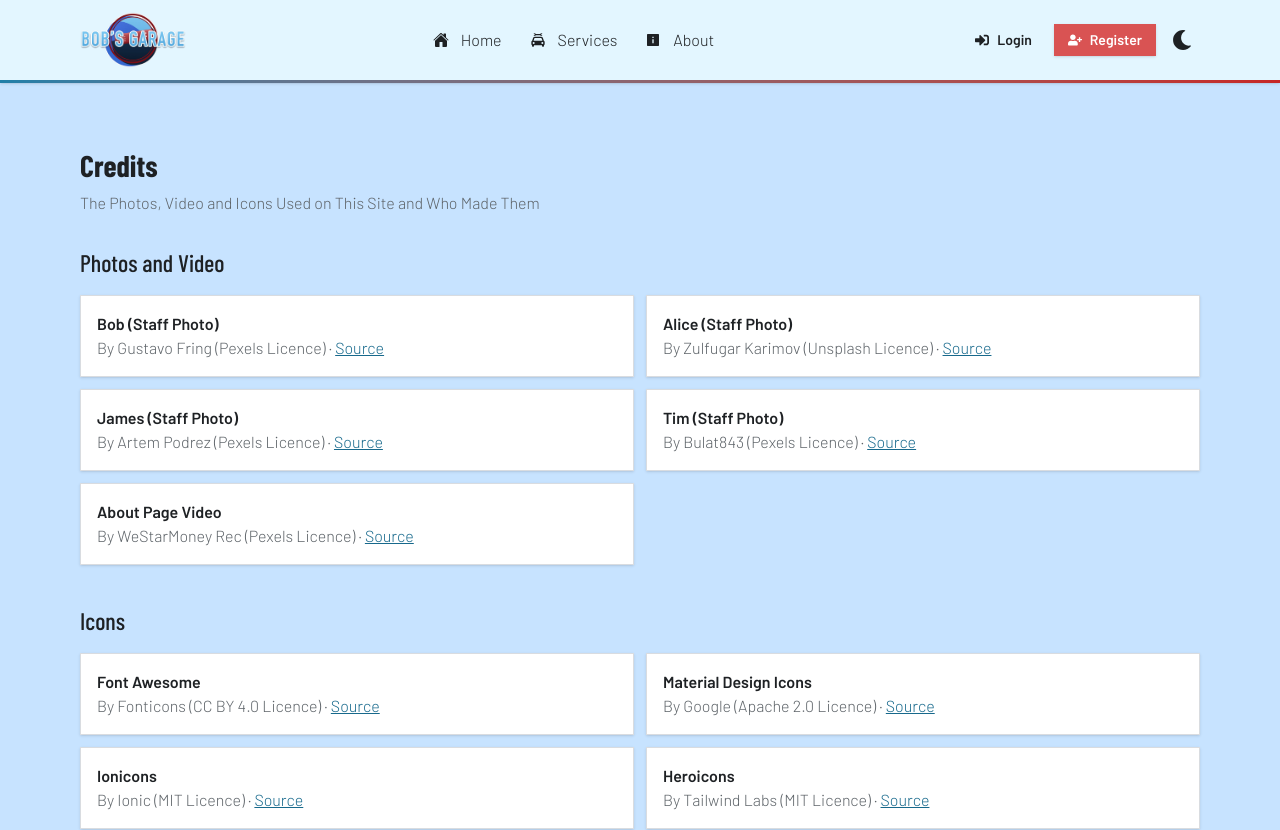
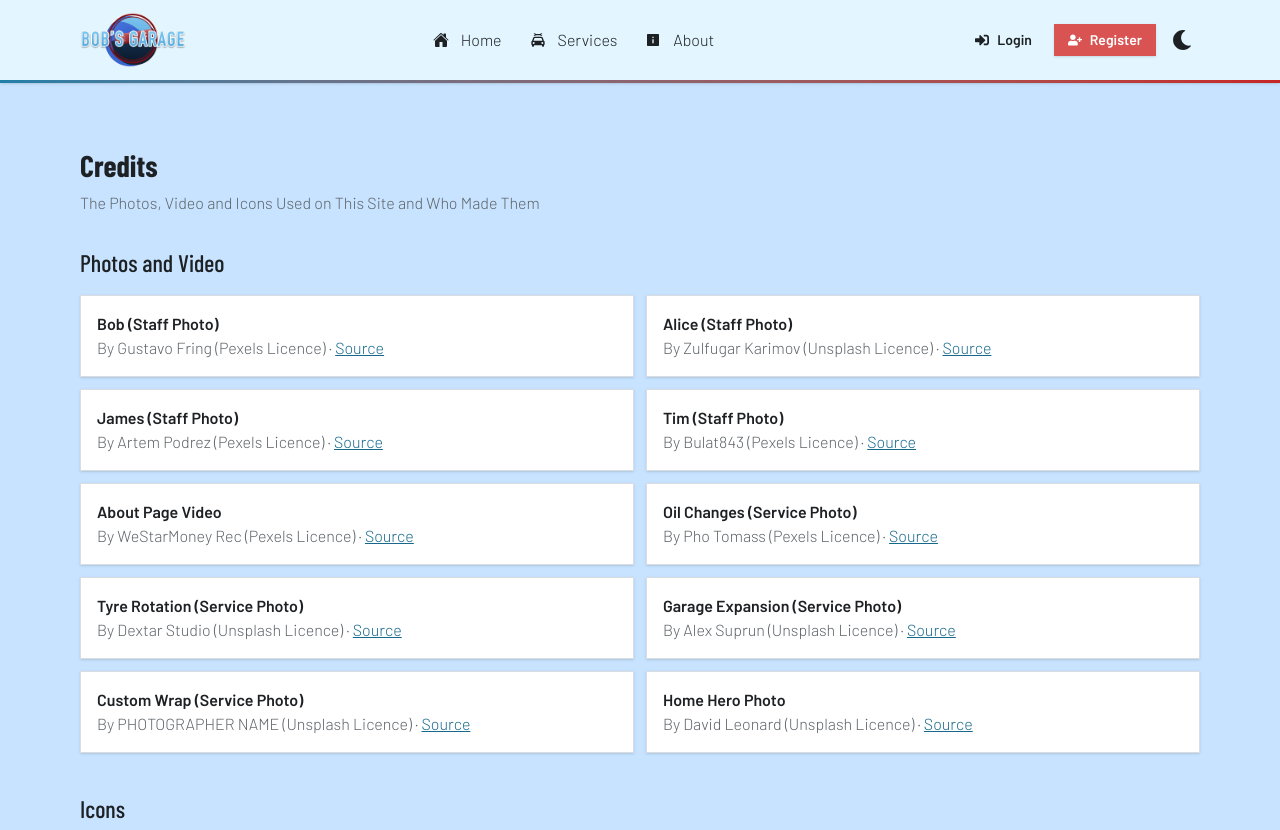
Before and after one commit to TalhahSanim/bobsGarageSystem, a React (Vite) app in the folder client/: page /credits in a window 1280 px wide. Shown: the top 830 px of the page. Built offline with nearby package versions, Linux system fonts and the light colour scheme; no server answers.

Commit message:
implemented and credeits finished

```diff
--- a/client/src/components/pages/Credits.jsx
+++ b/client/src/components/pages/Credits.jsx
@@ -33,10 +33,39 @@ const mediaCredits = [
   {
     item: "About Page Video",
     author: "WeStarMoney Rec",
-    link: "https://www.pexels.com/video/cars-competing-on-a-racing-track-10825298/",
+    link: "PASTE THE PEXELS VIDEO LINK",
     licence: "Pexels",
   },
-  // add the hero photo and each service photo from step 1 here
+  {
+    item: "Oil Changes (Service Photo)",
+    author: "Pho Tomass",
+    link: "https://www.pexels.com/photo/33535698/",
+    licence: "Pexels",
+  },
+  {
+    item: "Tyre Rotation (Service Photo)",
+    author: "Dextar Studio",
+    link: "https://unsplash.com/photos/gW34cv-Ojjs",
+    licence: "Unsplash",
+  },
+  {
+    item: "Garage Expansion (Service Photo)",
+    author: "Alex Suprun",
+    link: "PASTE THE UNSPLASH PAGE LINK",
+    licence: "Unsplash",
+  },
+  {
+    item: "Custom Wrap (Service Photo)",
+    author: "PHOTOGRAPHER NAME",
+    link: "PASTE THE UNSPLASH PAGE LINK",
+    licence: "Unsplash",
+  },
+  {
+    item: "Home Hero Photo",
+    author: "David Leonard",
+    link: "https://unsplash.com/photos/a-group-of-men-standing-next-to-a-blue-sports-car-EZaVE8yFLTQ",
+    licence: "Unsplash",
+  },
 ];
 
 // Icon sets -> the set, who made it, the link and the licence
--- a/client/src/components/pages/admin/Users.jsx
+++ b/client/src/components/pages/admin/Users.jsx
@@ -12,7 +12,7 @@ export default function Users() {
 
   if (status === "loading") {
     return (
-      <p className="flex items-center gap-3 text-gray-600">
+      <p className="flex items-center gap-3 text-muted">
         <span className="spinner" aria-hidden="true"></span> Loading users....
       </p>
     );
```
Also changed, not shown: 1 other file (tests, documents, lock files or other folders).
